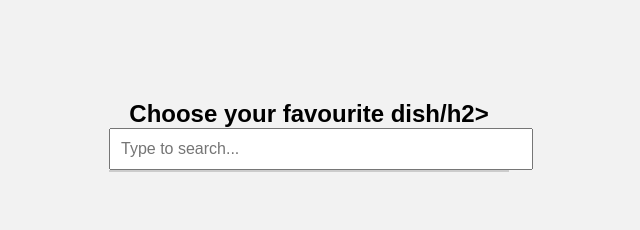
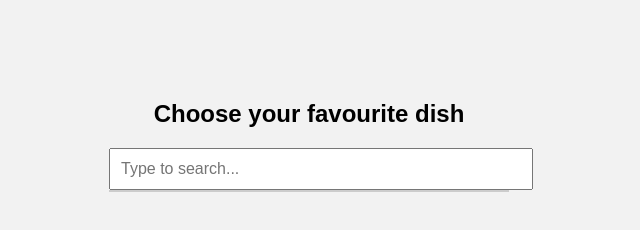
Before and after one commit to Tanish123-ux/semax, a plain HTML site: page index.html in a window 1280 px wide. Shown: the whole page, without its empty margins (331-971 px from the left). Drawn offline with nearby package versions, Linux system fonts and the light colour scheme.

Commit message:
Update index.html

```diff
--- a/index.html
+++ b/index.html
@@ -14,7 +14,7 @@
 
 <div class="container">
 
-<h2>Choose your favourite dish/h2>
+<h2>Choose your favourite dish</h2>
 
 <input type="text" id="search" placeholder="Type to search...">
 
```
